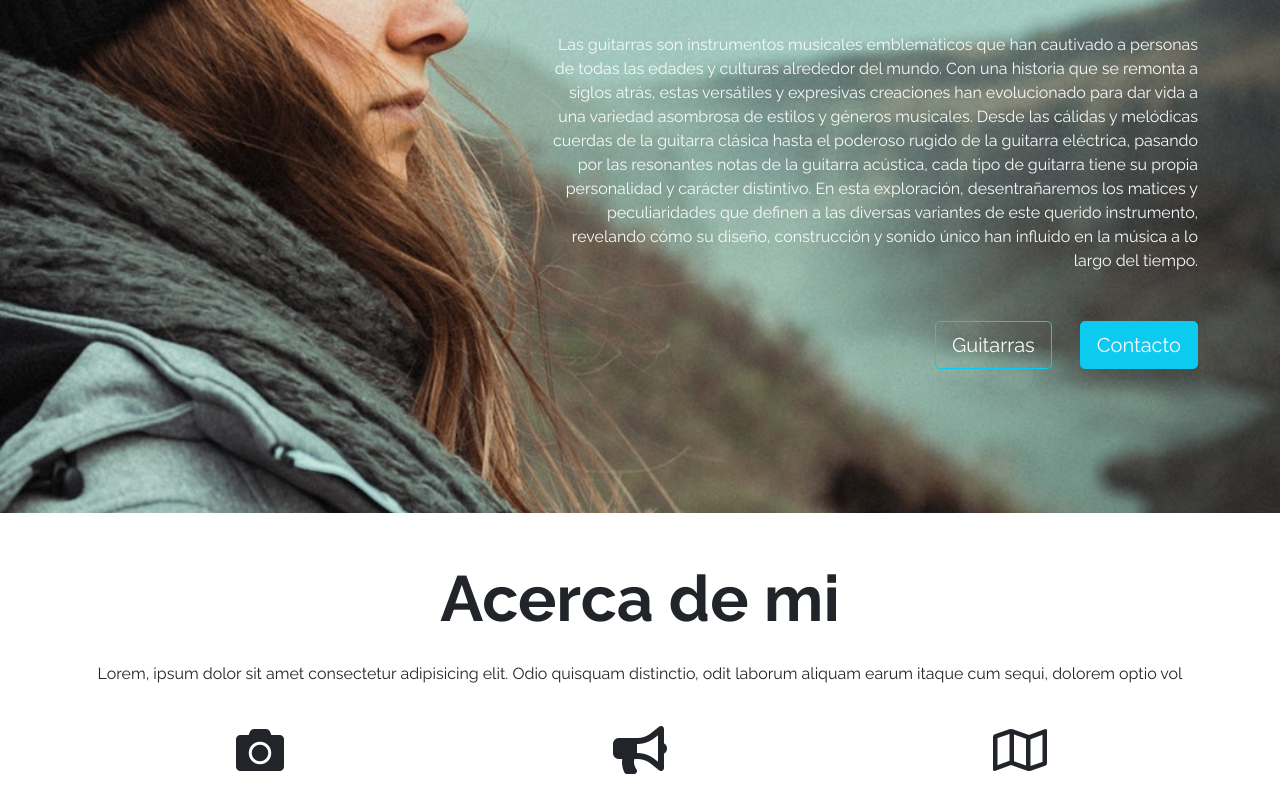
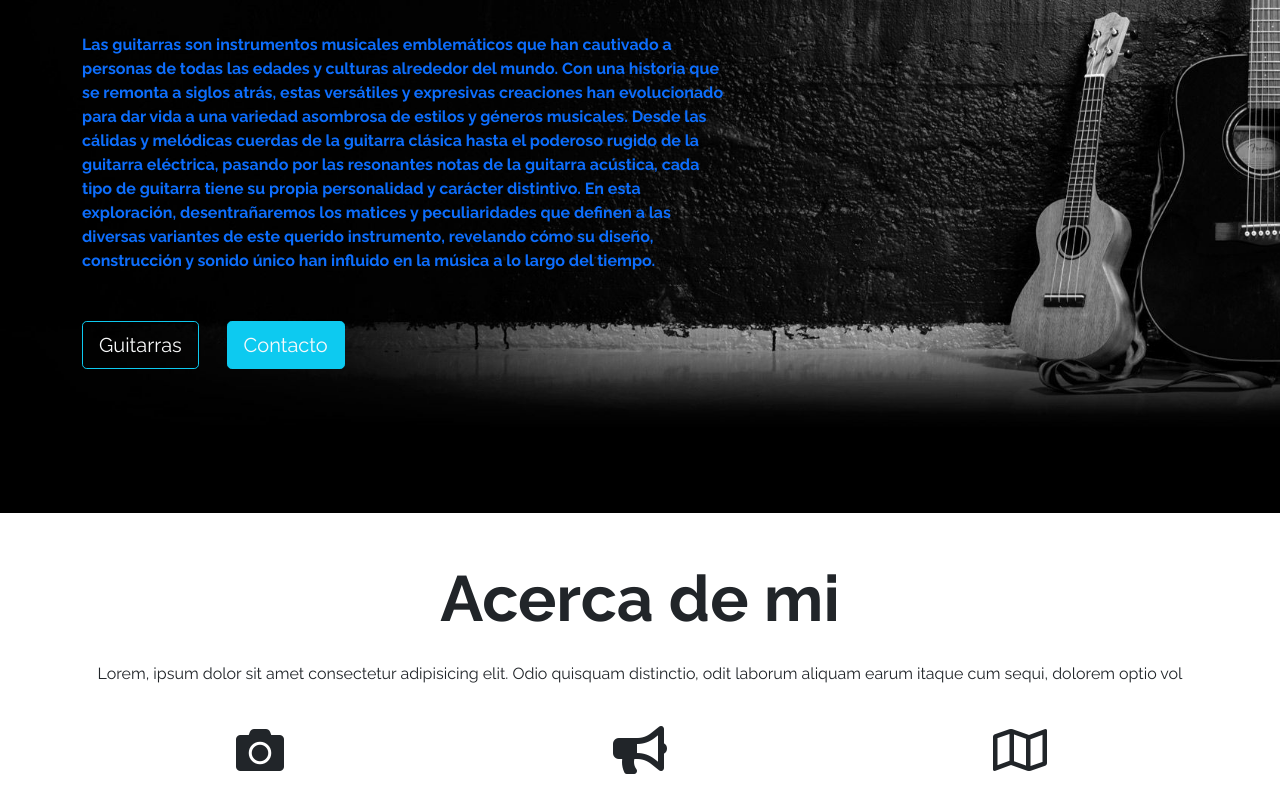
Before and after one commit to Crispole/Desafio5, a plain HTML site: page fwsd-github/index.html in a window 1280 px wide. Shown: the part 351-1141 px from the top of the page. Drawn offline with nearby package versions, Linux system fonts and the light colour scheme.

Commit message:
Cambio de imagen en header y ubicación de texto

```diff
--- a/fwsd-github/assets/css/estilos.css
+++ b/fwsd-github/assets/css/estilos.css
@@ -5,10 +5,11 @@ body {
 /* Hero Section */
 
 #Hero-Section {
-  background-image: url("../img/bg-hero.jpg");
+  background-image: url("../img/imagenheader.jpg");
   background-repeat: no-repeat;
   background-size: cover;
   background-position: left;
+  font-weight: bolder;
 }
 
 /* Mis trabajos */
--- a/fwsd-github/index.html
+++ b/fwsd-github/index.html
@@ -10,7 +10,7 @@
     <link href="https://fonts.googleapis.com/css2?family=Raleway:wght@400;700&display=swap" rel="stylesheet">
     <link href="https://cdn.jsdelivr.net/npm/bootstrap@5.1.3/dist/css/bootstrap.min.css" rel="stylesheet"
         integrity="sha384-1BmE4kWBq78iYhFldvKuhfTAU6auU8tT94WrHftjDbrCEXSU1oBoqyl2QvZ6jIW3" crossorigin="anonymous">
-    <title>Olivia Ros</title>
+    <title>Cristian Pozo</title>
     <link rel="stylesheet" href="https://cdnjs.cloudflare.com/ajax/libs/font-awesome/5.9.0/css/all.min.css"
         integrity="sha512-q3eWabyZPc1XTCmF+8/LuE1ozpg5xxn7iO89yfSOd5/oKvyqLngoNGsx8jq92Y8eXJ/IRxQbEC+FGSYxtk2oiw=="
         crossorigin="anonymous" referrerpolicy="no-referrer" />
@@ -45,9 +45,9 @@
         </div>
     </nav>
 
-    <header id="Hero-Section" class="text-light text-end py-5 mt-5">
+    <header id="Hero-Section" class="text-primary text-start py-5 mt-5">
         <div class="container">
-            <div class="ms-auto col-12 col-md-7 ">
+            <div class="col-12 col-md-7 ">
                 <h1 class="display-1 fw-bold my-5">
                     Guitarras en <br> su mundo
                 </h1>
```
Also changed, not shown: fwsd-github/assets/img/imagenheader.jpg (added).
